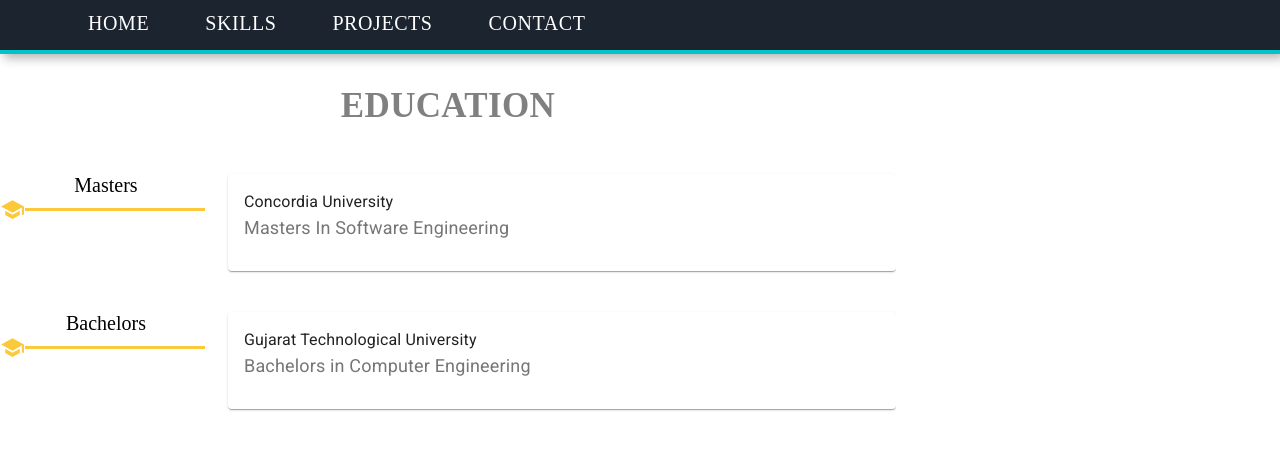
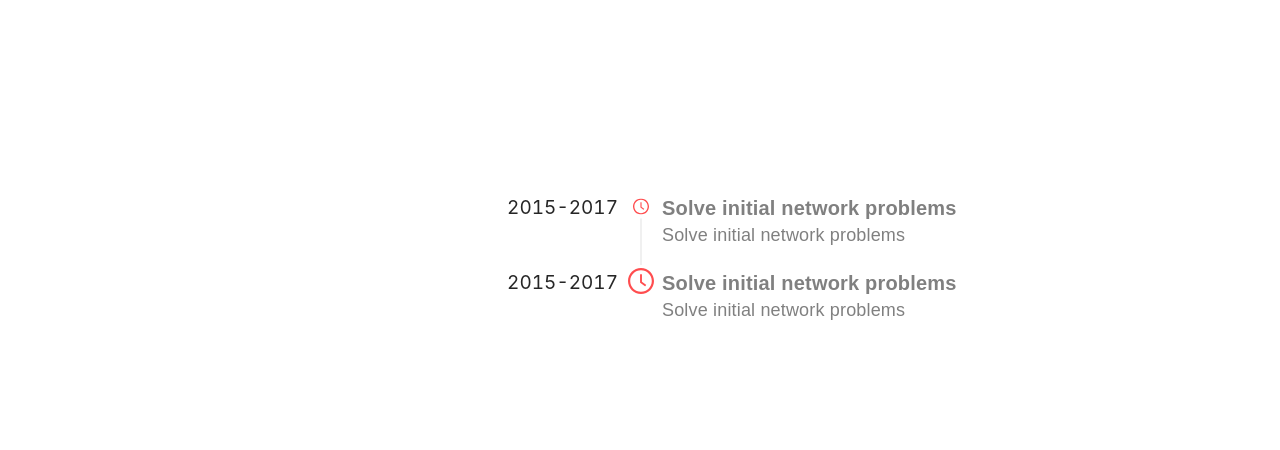
Before and after one commit to arunipatel06/portfolio, a React (Create React App) app: page /education in a window 1280 px wide. Shown: the top 450 px of the page. Built offline with nearby package versions, Linux system fonts and the light colour scheme; what webfontloader would draw is missing.

Commit message:
Change education component

```diff
--- /dev/null
+++ b/src/Education.css
@@ -0,0 +1,7 @@
+.ant-timeline-item {
+  font-size: 19px;
+}
+
+.ant-timeline-item-label {
+  padding-right: 10px;
+}
--- a/src/Education.js
+++ b/src/Education.js
@@ -1,158 +1,78 @@
-import React from "react";
-import { Grid, Divider, Typography , Card, CardContent} from "@material-ui/core";
-import { makeStyles } from "@material-ui/core/styles";
-import NewNavbar from "./NewNavbar";
-import "react-vertical-timeline-component/style.min.css";
-import SchoolIcon from '@material-ui/icons/School';
+import React from 'react';
+import { makeStyles } from '@material-ui/core/styles';
+import { Timeline } from 'antd';
+import { Grid, Typography, Divider } from '@material-ui/core';
+import 'antd/dist/antd.css';
+import './Education.css';
 
-const usestyles = makeStyles(theme => ({
-  page: {
-    height: "100vh",
-    // width: "100%",
-    backgroundColor: "grey",
-    padding: "35px 20px"
+//Icons
+import { ClockCircleOutlined } from '@ant-design/icons';
+
+const usestyles = makeStyles((theme) => ({
+  title: {
+    textAlign: 'left',
+    fontFamily: '"Manrope",sans-serif',
+    fontSize: '22px',
+    lineHeight: '30px',
+    fontWeight: 'normal',
+    color: 'grey',
   },
-  title: {
-    textAlign: "center",
-    fontFamily: "freight-sans-pro Helvetica Neue Helvetica Arial sans-serif",
-    textTransform: "uppercase",
-    fontSize: "35px",
+  contentBody: {
+    paddingBottom: '25px',
+  },
+  heading: {
+    textAlign: 'left',
+    fontFamily: '"Manrope",sans-serif',
+    fontSize: '20px',
+    lineHeight: '30px',
     fontWeight: 600,
-    color: "grey",
-    margin: "80px 0px 25px 0px",
+    color: 'grey',
   },
-  border: {
-    borderLeft: "5px solid #fcc93a",
-    margin: "0px 0px 0px 20px ",
-    height: "3"
-    // padding:"30px"
+  content: {
+    textAlign: 'left',
+    fontFamily: '"Manrope",sans-serif',
+    fontSize: '18px',
+    lineHeight: '25px',
+    fontWeight: 'normal',
+    color: 'grey',
   },
   icons: {
-    // position: "absolute",
-    color: "#fcc93a",
-    fontSize: "25px",
-    // margin: "0px 0px 40px 0px"
-    // border: "3px solid grey",
-    // borderRadius: "50%"
-
-  },
-  bullets: {
-    display:"flex",
-    flexDirection:"row",
-    justifyContent:"left",
-    alignItems:"center"
-  },
-
-  contentContainer: {
-    paddingBottom:"25px"
-  },
-  heading: {
-    textAlign: "center",
-    fontSize: "20px",
-    fontFamily: "freight-sans-pro Helvetica Neue Helvetica Arial sans-serif",
-    overflow:"hidden"
-  },
-  year: {
-    fontFamily: "Helvetica Neue Helvetica Arial",
-    fontSize: "15px",
-    color: "grey",
-    fontStyle: "bold"
-  },
-
-  degree: {
-    fontStyle: "italic",
-    margin: "10px 0px 10px 15px",
-    fontSize: "15px",
-    fontFamily: "sans-serif"
-  },
-  bullet: {
-    display: 'inline-block',
-    margin: '0 2px',
-    transform: 'scale(0.8)',
-  },
-  cardTitle: {
-    fontSize: "18px",
-  },
-  pos: {
-    marginBottom: 12,
+    color: '#fcc93a',
+    fontSize: '25px',
   },
 }));
-const Education = props => {
+
+const Education = (props) => {
   const classes = usestyles();
-
-
-  const masterEducation = (
-    <Card className={classes.root}>
-      <CardContent>
-        <Typography>
-          Concordia University
-        </Typography>
-        <Typography  className={classes.cardTitle} color="textSecondary" gutterBottom>
-            Masters In Software Engineering
-        </Typography>
-
-        {/* <Typography className={classes.pos} variant="body2" component="p" color="textSecondary">
-          Major Courses: Sofware Design Methodologies, Software Architecture
-        </Typography> */}
-      </CardContent>
-    </Card>
-  );
-
-  const BachelorEducation = (
-    <Card className={classes.root}>
-      <CardContent>
-        <Typography>
-          Gujarat Technological University
-        </Typography>
-        <Typography  className={classes.cardTitle} color="textSecondary" gutterBottom>
-            Bachelors in Computer Engineering
-        </Typography>
-
-        {/* <Typography className={classes.pos} variant="body2" component="p" color="textSecondary">
-        </Typography> */}
-      </CardContent>
-    </Card>
-  );
-
-
-
+  const mode = 'left';
   return (
-    <div style={{overflow:'hidden' ,maxWidth:'70%'}} >
-      <div><NewNavbar /></div>
-        <Grid container spacing={2}>
-          <Grid item xs={12}>
-          <Typography className={classes.title}>Education</Typography>
-          </Grid>
-
-          <Grid item xs={3}>
-            <div className={classes.heading}>Masters </div>
-            <div className={classes.bullets}>
-              <SchoolIcon className={classes.icons} />
-              <Divider style={{height:"3px", width:"180px",  backgroundColor: "#fcc93a",}}/>
-            </div>
-          </Grid>
-
-          <Grid item xs={9}>
-            <div className={classes.contentContainer}>
-              {masterEducation}
-            </div>
-          </Grid>
-
-          <Grid item xs={3}>
-            <div className={classes.heading}>Bachelors </div>
-            <div className={classes.bullets}>
-              <SchoolIcon className={classes.icons} />
-              <Divider style={{height:"3px", width:"180px",  backgroundColor: "#fcc93a",}}/>
-            </div>
-          </Grid>
-
-          <Grid item xs={9}>
-            <div className={classes.contentContainer}>
-              {BachelorEducation}
-            </div>
-          </Grid>
-        </Grid>
-
+    <div style={{ width: '100%', marginTop: '200px' }}>
+      <Timeline mode={mode}>
+        <Timeline.Item
+          label="2015-2017"
+          dot={<ClockCircleOutlined style={{ fontSize: '16px' }} />}
+          color="red"
+        >
+          <Typography className={classes.heading}>
+            Solve initial network problems
+          </Typography>
+          <Typography className={classes.content}>
+            Solve initial network problems
+          </Typography>
+        </Timeline.Item>
+        <Timeline.Item
+          label="2015-2017"
+          dot={<ClockCircleOutlined style={{ fontSize: '26px' }} />}
+          color="red"
+        >
+          <Typography className={classes.heading}>
+            Solve initial network problems
+          </Typography>
+          <Typography className={classes.content}>
+            Solve initial network problems
+          </Typography>
+        </Timeline.Item>
+      </Timeline>
     </div>
   );
 };
```
